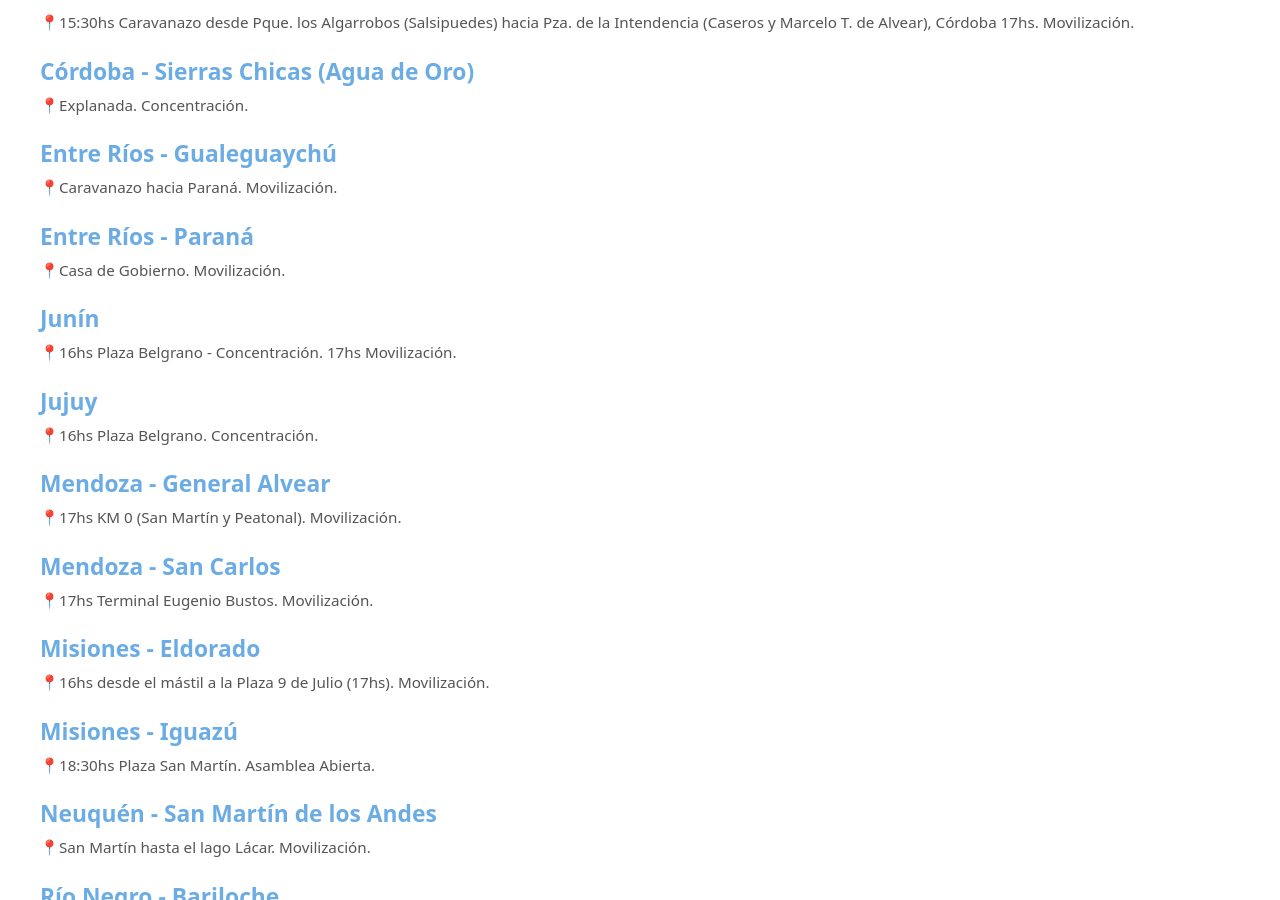
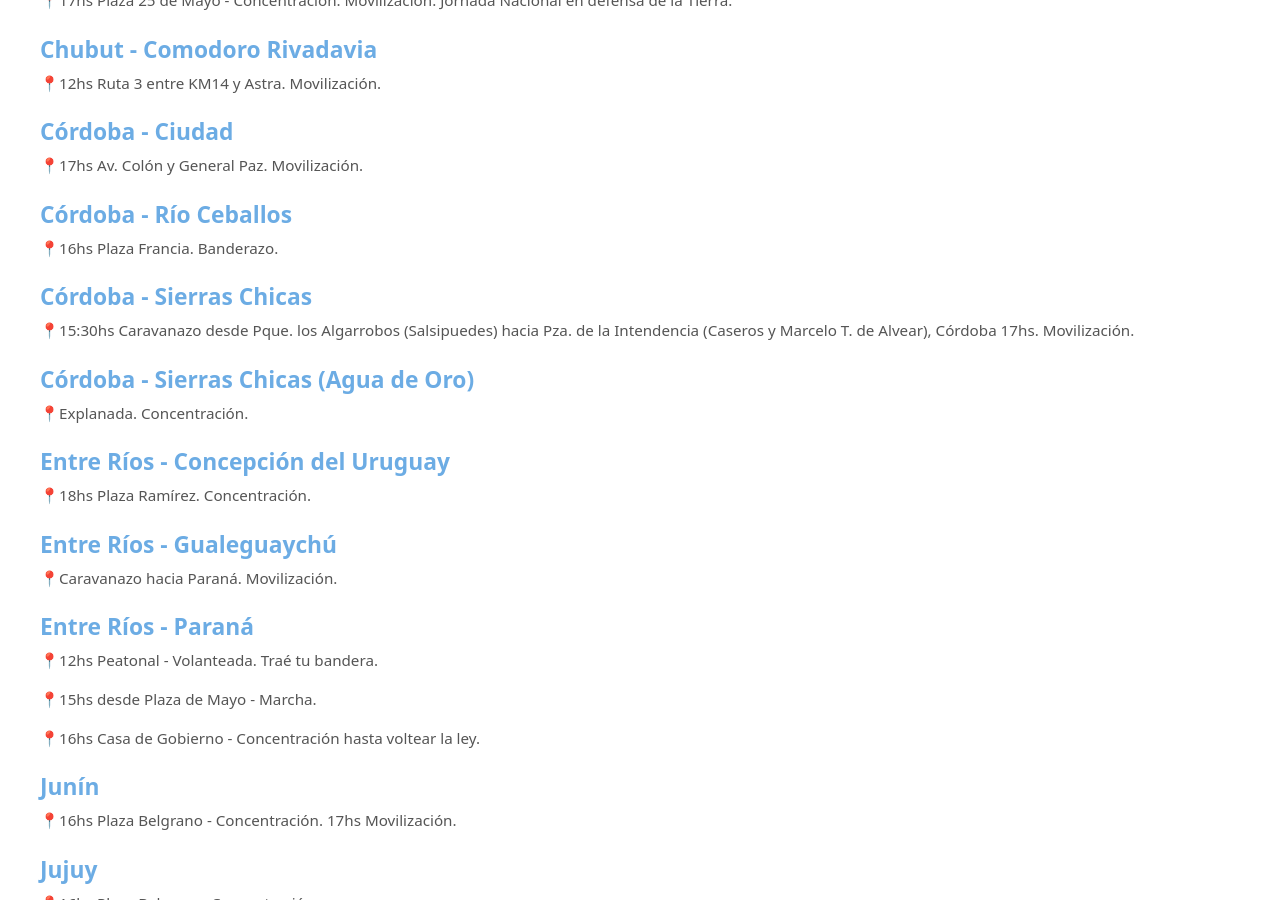
Before and after one commit to LaCamisetaOrg/LaCamisetaOrg.github.io, a Jekyll site: the page built from _actions/acciones68.md, in a window 1280 px wide and 900 px high, scrolled down 1252 px. Built offline with Jekyll 4.4.1, drawn with Linux system fonts in a browser that asks for light colours.

Commit message:
Add files via upload

```diff
--- a/_actions/acciones68.md
+++ b/_actions/acciones68.md
@@ -11,6 +11,10 @@ image:
     alt: "Afiche de acciones en Jujuy contra la Ley de Inviolabilidad de la Propiedad Privada. Cronograma: viernes 31/07 banderazo y volanteada en semáforos, concentración 17hs en Plazoleta Eva Perón; martes 4/8 conferencia de prensa y sahumada 10:30hs en Plaza Belgrano; jueves 6/8 concentración 16hs y movilización 17hs en Plaza Belgrano. Mapa de Argentina con banderines a la venta."
   - src: /assets/images/tierra_20260725al20260808/jueves_6_salta.jpeg
     alt: "Afiche de Salta para el 6 de agosto. El territorio se defiende, no se vende. Convocatoria a artistas, referentes de la cultura, la ciencia y la educación a marchar desde Plaza 9 de Julio a las 17hs hacia la Legislatura, para honrar a la Pacha y frenar el proyecto de ley. #ElTerritorioSeDefiende #SaltaSeLevanta."
+  - src: /assets/images/acciones68concepcionuruguay.jpeg
+    alt: "Afiche del 6/8 en Concepción del Uruguay. Concentración 18hs en Plaza Ramírez. No a la ley de inviolabilidad de la propiedad privada. La tierra no se vende, no se quema, ni se desaloja."
+  - src: /assets/images/acciones68parana.jpeg
+    alt: "Afiche del 6/8 en Paraná. Volanteada 12hs en la peatonal (traé tu bandera), marcha 15hs desde Plaza de Mayo, concentración 16hs en Casa de Gobierno hasta voltear la ley. Manos alzando banderas argentina, mapuche, de Malvinas, palestina, Pueblo-Nación Charrúa y wiphala. La tierra no se vende, no se quema, ni se desaloja."
 ---
 
 ¡La tierra no se vende, no se quema ni se desaloja! El 06/08 se trata la ley en el Congreso. Te compartimos las acciones por región para ese día. Nos vemos en la calle. ✊
@@ -47,13 +51,21 @@ image:
 
 📍Explanada. Concentración.
 
+## Entre Ríos - Concepción del Uruguay
+
+📍18hs Plaza Ramírez. Concentración.
+
 ## Entre Ríos - Gualeguaychú
 
 📍Caravanazo hacia Paraná. Movilización.
 
 ## Entre Ríos - Paraná
 
-📍Casa de Gobierno. Movilización.
+📍12hs Peatonal - Volanteada. Traé tu bandera.
+
+📍15hs desde Plaza de Mayo - Marcha.
+
+📍16hs Casa de Gobierno - Concentración hasta voltear la ley.
 
 ## Junín
 
```
Also changed, not shown: _causes/tierra.md (+9 -9 lines).
